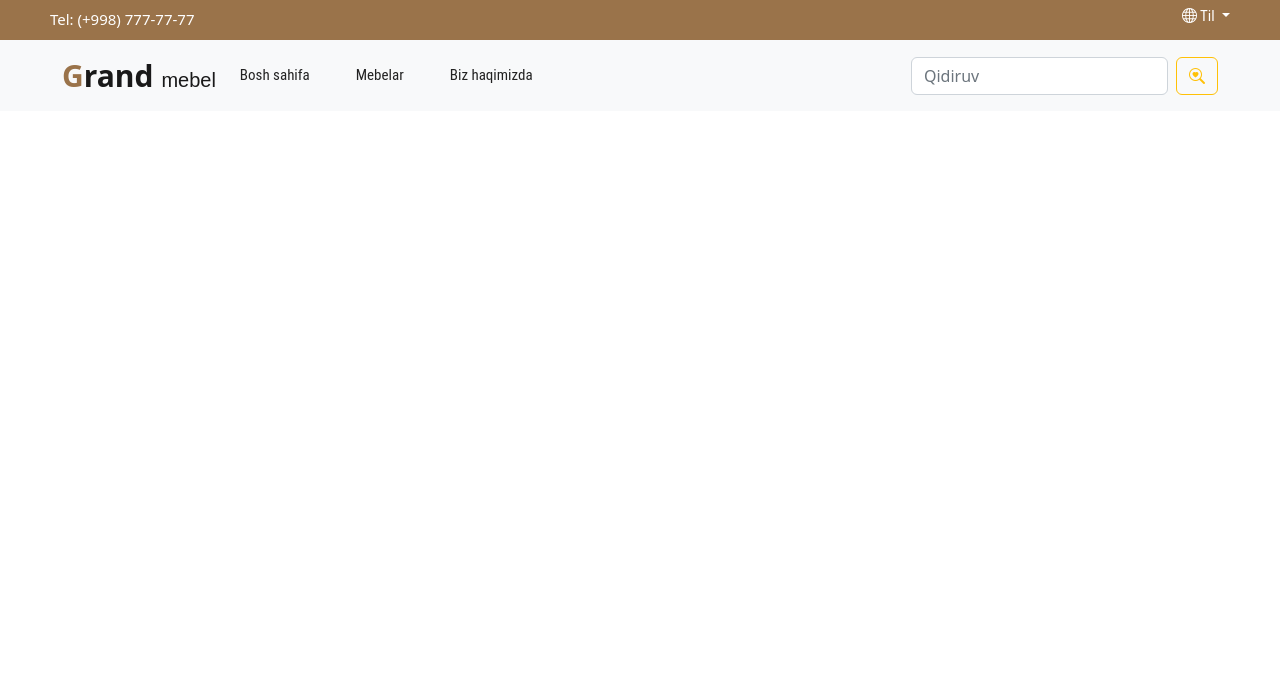
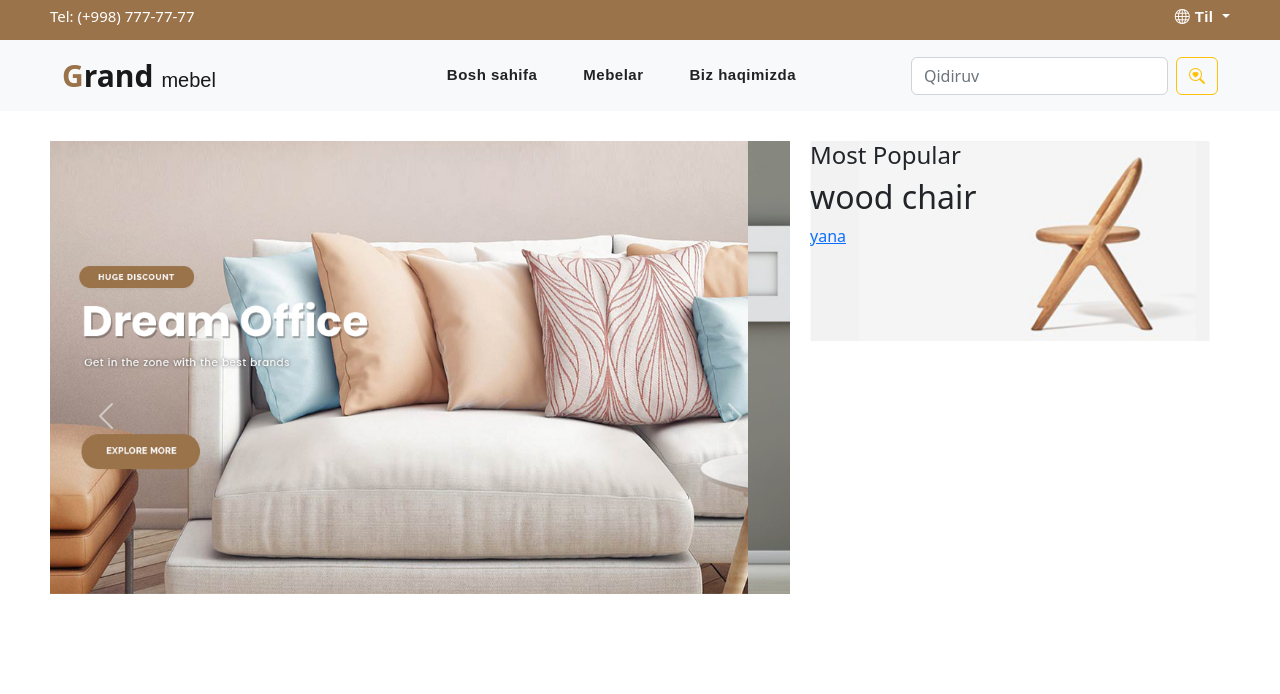
Before and after one commit to aliochilov/Grand-MebelWeb, a plain HTML site: page index.html in a window 1280 px wide. Drawn offline with nearby package versions, Linux system fonts and the light colour scheme.

Commit message:
two commit

```diff
--- a/css/media.css
+++ b/css/media.css
@@ -1,5 +1,33 @@
-/* @media screen and (max-width:1000px) {
-    .collapse,.navbar-collapse{
+@media screen and (max-width:1000px) {
+    .collapse:not(.show) {
+        display: none !important;
+    }
+    .collapse{
+        justify-content: flex-start !important;
+
+    }
+    .nav-link{
+        margin-left: 0;
+        padding: 5px;
+    }
+    .formm{
+        display: none;
+    }
+    .container-fluid{
+        margin: 0 20px 0 20px !important;
+    }
+    .home{
+        margin: 0 25px 0 25px !important;
         display: block !important;
     }
-} */
+    .carousel{
+        width: 100% !important;
+    }
+
+
+
+
+
+
+
+}
--- a/css/style.css
+++ b/css/style.css
@@ -13,12 +13,14 @@
     font-family: sans-serif;
     font-size: 20px;
 }
+@import url('https://fonts.googleapis.com/css2?family=Ubuntu:wght@700&display=swap');
 .nav-link{
     color: #222;
     font-size: 15px;
-    font-weight: 400;
-    font-family: 'Roboto Condensed', sans-serif;
+    font-weight: 600;
+    font-family: 'Ubuntu', sans-serif !important;
     margin-left: 30px;
+    letter-spacing: 0.5px;
     transition: all 0.5s;
 }
 .nav-link:hover{
@@ -28,32 +30,62 @@
     color: #fff;
 }
 .act{
-    margin-left: 0;
+    margin-left: 100px;
 }
 
 .cap{
     display: flex;
     justify-content: space-between;
+    align-items: center;
     background-color: #9A734A;
-    padding: 5px 50px;
+    padding: 8px 50px;
     height: 40px;
 }
 .phone-number h2{
     font-size: 15px;
-    margin-top: 5px;
-    align-items: center;
     color: #fff;
 }
-.lang h2{
+.lang{
+    display: flex;
+    justify-content: center;
+    align-items: center;
+    margin-top: 10px;
+}
+
+.dropdown-toggle{
     font-size: 15px;
-    margin-top: 5px;
-    align-items: center;
     color: #fff;
 }
-.dropdown-toggle{
-    font-size: 15px;
-    /* margin-top: 5px; */
-    align-items: center;
-    color: #fff;
+.collapse{
+    display: flex !important;
+    justify-content: center;
 }
-@import url('https://fonts.googleapis.com/css2?family=Roboto+Condensed&display=swap');
+
+.home{
+    margin: 30px 50px 0 50px !important;
+
+}
+.carousel-inner{
+    height: 550px;
+}
+.home-right{
+    padding: 0 20px;
+}
+.home-chair{
+    background: url("/img/cms-banner-1.jpg");
+    background-size: cover;
+    width: 400px;
+    height: 200px;
+    position: relative;
+}
+.pixels{
+    position: absolute;
+    transition: all 0.5s;
+    width: 400px;
+    height: 200px;
+}
+
+.pixels:hover{
+    background-color: rgba(0, 0, 0, 0.2);
+    transition: all 0.5s;
+}
--- a/index.html
+++ b/index.html
@@ -15,19 +15,15 @@
             <h2>Tel: (+998) 777-77-77</h2>
         </div>
         <div class="lang">
-
             <ul class="nav-item dropdown">
                 <a class="nav-link dropdown-toggle" href="#" id="navbarDropdown" role="button" data-bs-toggle="dropdown" aria-expanded="false">
                     <i class="bi bi-globe"></i> Til
                 </a>
                 <ul class="dropdown-menu" aria-labelledby="navbarDropdown">
-                    <li><a class="dropdown-item" href="#">Action</a></li>
-                    <li><a class="dropdown-item" href="#">Another action</a></li>
-                    <li><hr class="dropdown-divider"></li>
-                    <li><a class="dropdown-item" href="#">Something else here</a></li>
+                    <li><a class="dropdown-item" href="#">RU</a></li>
+                    <li><a class="dropdown-item" href="#">UZ</a></li>
                     </ul>
                 </ul>
-
         </div>
     </div>
     <nav class="navbar navbar-expand-lg bg-light">
@@ -36,8 +32,8 @@
             <button class="navbar-toggler" type="button" data-bs-toggle="collapse" data-bs-target="#navbarSupportedContent" aria-controls="navbarSupportedContent" aria-expanded="false" aria-label="Toggle navigation">
             <span class="navbar-toggler-icon"></span>
             </button>
-            <div class="collapse navbar-collapse  " id="navbarSupportedContent">
-            <ul class="navbar-nav  d-flex  mb-lg-0">
+            <div class="collapse navbar-collapse " id="navbarSupportedContent">
+            <ul class="navbar-nav  d-flex  mb-lg-0 ">
                 <li class="nav-item">
                 <a class="nav-link act" aria-current="page" href="#">Bosh sahifa</a>
                 </li>
@@ -53,12 +49,45 @@
             </ul>
 
             </div>
-            <form class="d-flex" role="search">
-                <input class="form-control me-2" type="search" placeholder="Qidiruv" aria-label="Search">
-                <button class="btn btn-outline-warning" type="submit"><i class="bi bi-search-heart"></i></button>
-            </form>
+            <div class="formm">
+                <form class="d-flex" role="search">
+                    <input class="form-control me-2" type="search" placeholder="Qidiruv" aria-label="Search">
+                    <button class="btn btn-outline-warning" type="submit"><i class="bi bi-search-heart"></i></button>
+                </form>
+            </div>
+
         </div>
-        </nav>
+    </nav>
+    <section class="home d-flex">
+            <div id="carouselExampleControls" class="carousel slide w-75" data-bs-ride="carousel">
+                <div class="carousel-inner">
+                    <div class="carousel-item active">
+                    <img src="/img/main-banner-1-1013x620.jpg" class="d-block w-100" alt="...">
+                    </div>
+                    <div class="carousel-item">
+                    <img src="/img/main-banner-2-1013x620.jpg" class="d-block w-100" alt="...">
+                    </div>
+
+                </div>
+                <button class="carousel-control-prev" type="button" data-bs-target="#carouselExampleControls" data-bs-slide="prev">
+                    <span class="carousel-control-prev-icon" aria-hidden="true"></span>
+                    <span class="visually-hidden">Previous</span>
+                </button>
+                <button class="carousel-control-next" type="button" data-bs-target="#carouselExampleControls" data-bs-slide="next">
+                    <span class="carousel-control-next-icon" aria-hidden="true"></span>
+                    <span class="visually-hidden">Next</span>
+                </button>
+                </div>
+        <div class="home-right">
+            <div class="home-chair">
+
+                <div class="pixels"></div>
+                <h4>Most Popular</h4>
+                <h2>wood chair</h2>
+                <a href="#" >yana</a>
+            </div>
+        </div>
+    </section>
     <script src="/js/app.js"></script>
     <script src="https://cdn.jsdelivr.net/npm/bootstrap@5.2.0-beta1/dist/js/bootstrap.bundle.min.js" integrity="sha384-pprn3073KE6tl6bjs2QrFaJGz5/SUsLqktiwsUTF55Jfv3qYSDhgCecCxMW52nD2" crossorigin="anonymous"></script>
     </body>
```
Also changed, not shown: img/cms-banner-1.jpg (added), img/main-banner-1-1013x620.jpg (added), img/main-banner-2-1013x620.jpg (added).
